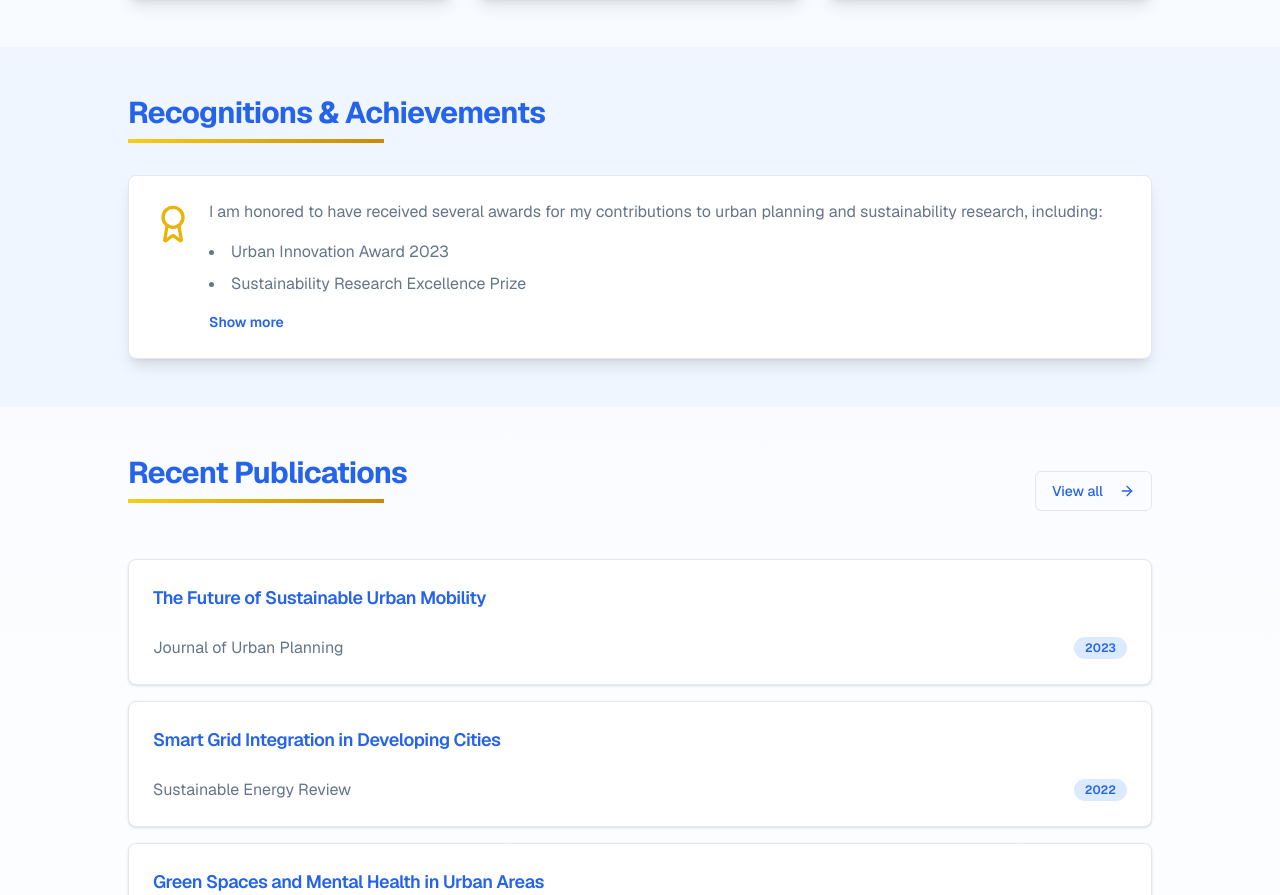
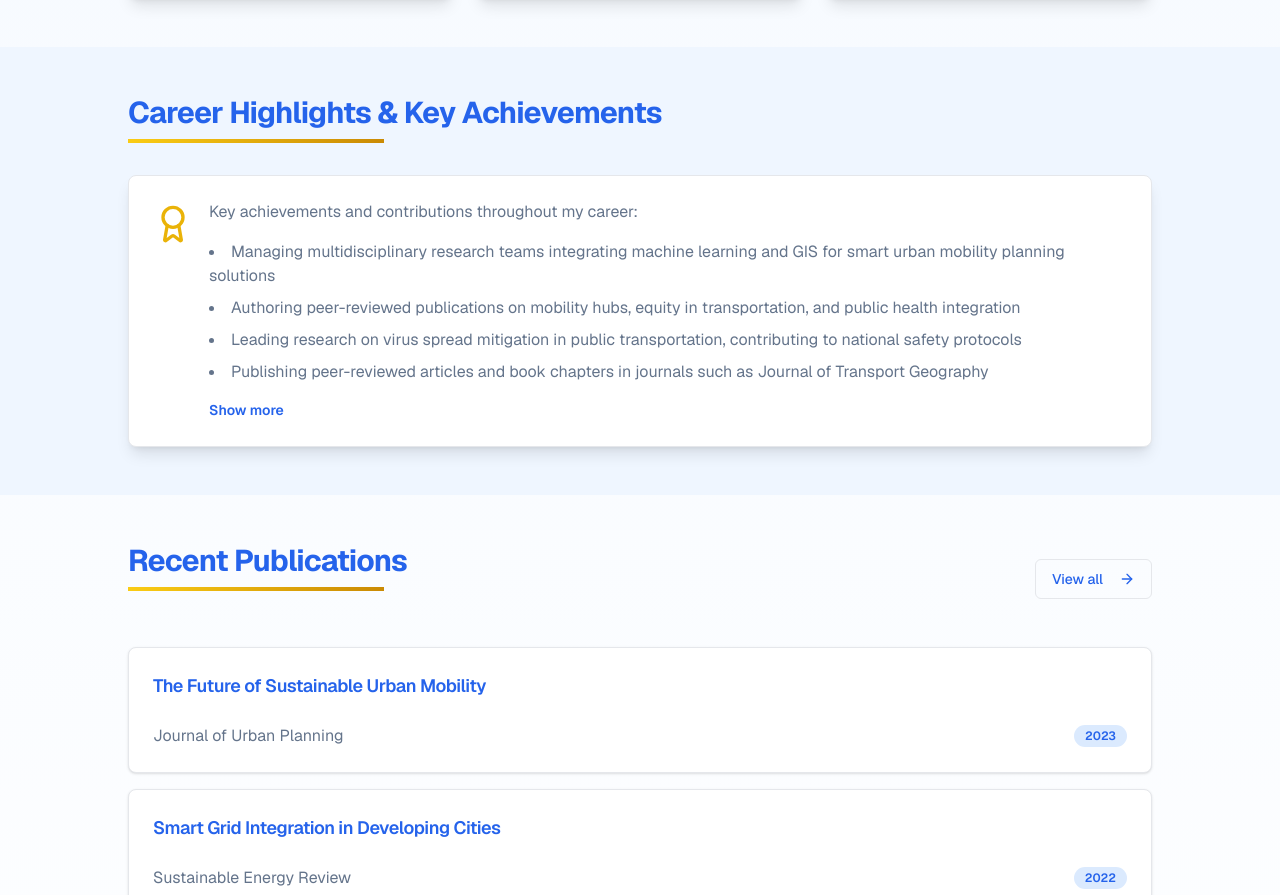
Before and after one commit to Nathaniyell/yunhee-academic-portfolio, a Next.js app: page / in a window 1280 px wide. Shown: the part 1539-2434 px from the top of the page. Built offline with nearby package versions, Linux system fonts and the light colour scheme.

Commit message:
update homepage

```diff
--- a/src/app/page.tsx
+++ b/src/app/page.tsx
@@ -71,8 +71,8 @@ function ResearchInterests() {
   const newInterests = resumeData.areasOfInterest
   const interests = [
     { title: newInterests[0], icon: <Lightbulb className="h-8 w-8 text-yellow-500" /> },
-    { title: newInterests[1],  icon: <Lightbulb className="h-8 w-8 text-green-500" /> },
-    { title: newInterests[2],icon: <Lightbulb className="h-8 w-8 text-blue-500" /> },
+    { title: newInterests[1], icon: <Lightbulb className="h-8 w-8 text-green-500" /> },
+    { title: newInterests[2], icon: <Lightbulb className="h-8 w-8 text-blue-500" /> },
   ]
 
   return (
@@ -101,38 +101,37 @@ function ResearchInterests() {
 
 function Achievements() {
   const [isExpanded, setIsExpanded] = useState(false)
-  const highlights = resumeData.experience.map(exp=>exp.highlights)
+  const allHighlights = resumeData.experience.flatMap(exp =>
+    exp.highlights.slice(0, 2)
+  )
 
   return (
     <section className="bg-blue-50 py-12 px-4">
       <div className="max-w-5xl mx-auto">
-        <SectionHeader title="Recognitions & Achievements" />
+        <SectionHeader
+          title="Career Highlights & Key Achievements"
+        />
         <Card className="mt-8 bg-white shadow-lg">
           <CardContent className="pt-6">
             <div className="flex items-start space-x-4">
               <Award className="h-10 w-10 text-yellow-500 flex-shrink-0 mt-1" />
               <div>
                 <p className="text-slate-500 mb-4">
-                  I am honored to have received several awards for my contributions to urban planning and sustainability research, including:
+                  Key achievements and contributions throughout my career:
                 </p>
                 <ul className="list-disc list-inside space-y-2 text-slate-500">
-                  <motion.li animate={{ opacity: 1, y: 0 }} initial={{ opacity: 0, y: 20 }} transition={{ delay: 0.2 }}>
-                    Urban Innovation Award 2023
+                  {allHighlights.slice(0, isExpanded ? undefined : 4).map((highlight, index) => (
+                    <motion.li
+                      key={index}
+                      animate={{ opacity: 1, y: 0 }}
+                      initial={{ opacity: 0, y: 20 }}
+                      transition={{ delay: index * 0.2 }}
+                    >
+                      {highlight}
                     </motion.li>
-                  <motion.li animate={{ opacity: 1, y: 0 }} initial={{ opacity: 0, y: 20 }} transition={{ delay: 0.4 }}>
-                    Sustainability Research Excellence Prize
-                  </motion.li>
-                  {isExpanded && (
-                    <>
-                      <motion.li animate={{ opacity: 1, y: 0 }} initial={{ opacity: 0, y: 20 }} transition={{ delay: 0.6 }}>
-                        Smart City Development Grant
-                      </motion.li>
-                      <motion.li animate={{ opacity: 1, y: 0 }} initial={{ opacity: 0, y: 20 }} transition={{ delay: 0.8 }}>
-                        Environmental Policy Impact Award
-                      </motion.li>
-                    </>
-                  )}
+                  ))}
                 </ul>
+                {allHighlights.length > 4 && (
                   <Button
                     variant="link"
                     onClick={() => setIsExpanded(!isExpanded)}
@@ -140,6 +139,7 @@ function Achievements() {
                   >
                     {isExpanded ? 'Show less' : 'Show more'}
                   </Button>
+                )}
               </div>
             </div>
           </CardContent>
```
Lines whose indentation alone changed are shown as unchanged.
